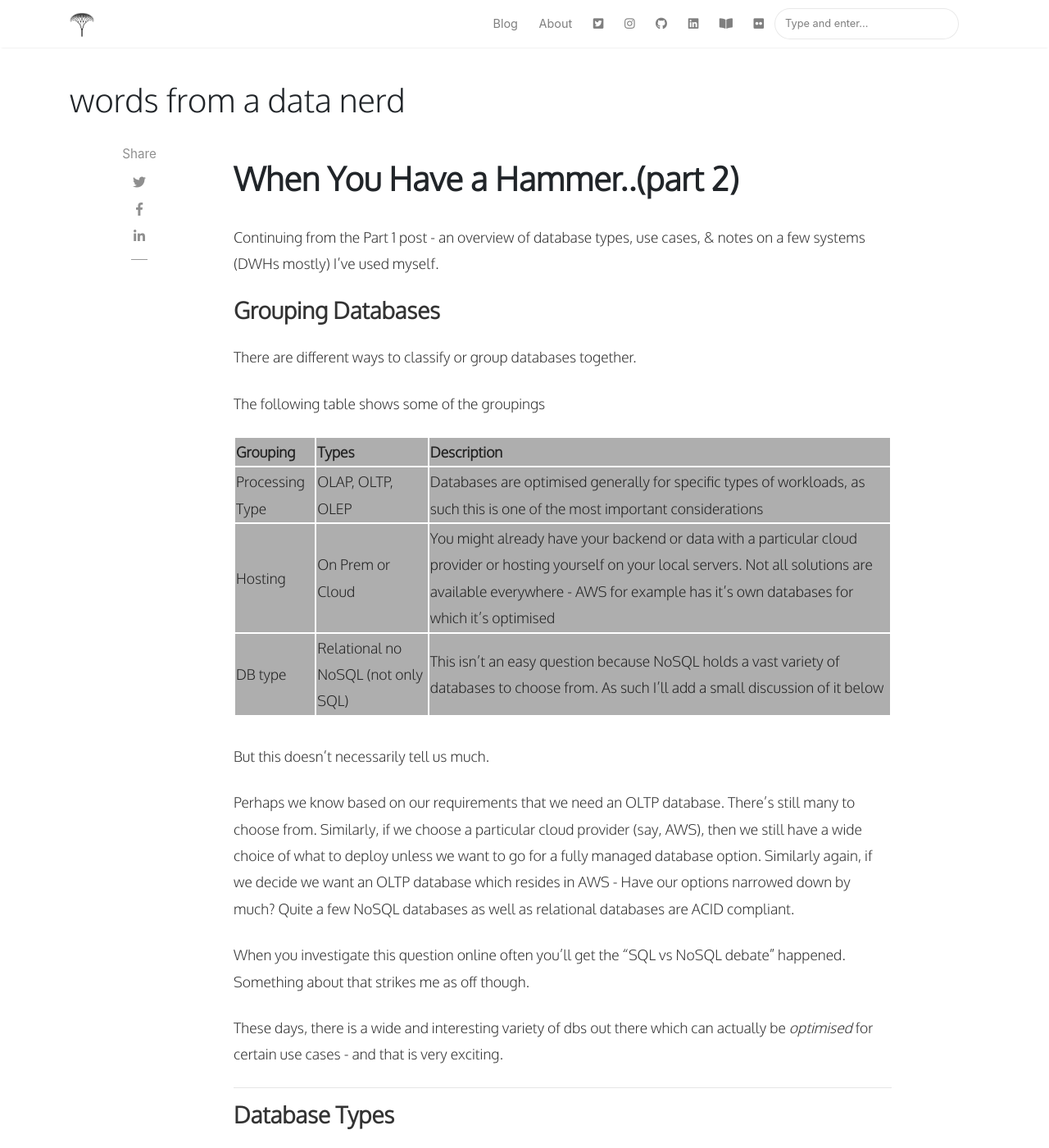
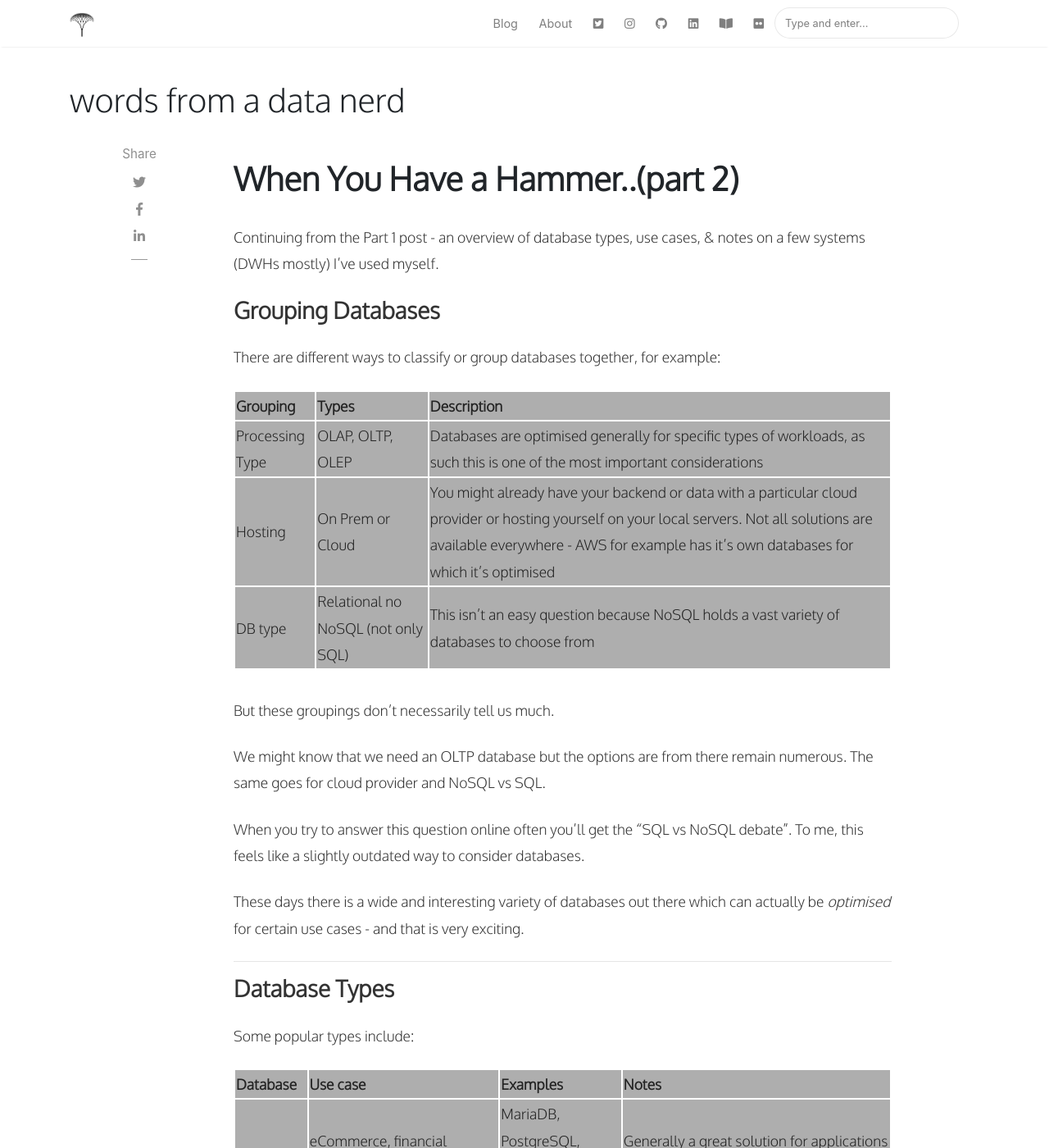
Before and after one commit to bolyche/bolyche.github.io, a Jekyll site: the page built from _posts/2023-09-26-When-You-Have-A-Hammer-2.md, in a window 1280 px wide and 1400 px high. Shown: the whole window at 82% size. Built offline with Jekyll 4.4.1, drawn with Linux system fonts in a browser that asks for light colours; nearby versions of some CDN libraries; comment, search, counter and statistics services are not loaded; some of the changed text lies outside the part shown.

Commit message:
update wording and grammar issues (#32)

```diff
--- a/_posts/2023-09-26-When-You-Have-A-Hammer-2.md
+++ b/_posts/2023-09-26-When-You-Have-A-Hammer-2.md
@@ -14,9 +14,7 @@ Continuing from the Part 1 post - an overview of database types, use cases, & no
 
 ### Grouping Databases
 
-There are different ways to classify or group databases together.
-
-The following table shows some of the groupings
+There are different ways to classify or group databases together, for example:
 
 <style>
 table, th, td {
@@ -29,27 +27,22 @@ table, th, td {
 |----------|-------|-------------|
 | Processing Type | OLAP, OLTP, OLEP | Databases are optimised generally for specific types of workloads, as such this is one of the most important considerations |
 | Hosting | On Prem or Cloud | You might already have your backend or data with a particular cloud provider or hosting yourself on your local servers. Not all solutions are available everywhere - AWS for example has it's own databases for which it's optimised |
-| DB type | Relational no NoSQL (not only SQL) | This isn't an easy question because NoSQL holds a vast variety of databases to choose from. As such I'll add a small discussion of it below
+| DB type | Relational no NoSQL (not only SQL) | This isn't an easy question because NoSQL holds a vast variety of databases to choose from
 
 <br>
-But this doesn't necessarily tell us much.
+But these groupings don't necessarily tell us much.
 
-Perhaps we know based on our requirements that we need an OLTP database. There's still many to choose from.
-Similarly, if we choose a particular cloud provider (say, AWS), then we still have a wide choice of what to deploy unless we want to go for a fully managed database option.
-Similarly again, if we decide we want an OLTP database which resides in AWS - Have our options narrowed down by much? Quite a few NoSQL databases as well as relational databases are ACID compliant.
+We might know that we need an OLTP database but the options are from there remain numerous. The same goes for cloud provider and NoSQL vs SQL.
 
+When you try to answer this question online often you'll get the "SQL vs NoSQL debate". To me, this feels like a slightly outdated way to consider databases.
 
-When you investigate this question online often you'll get the "SQL vs NoSQL debate" happened. Something about that strikes me as off though.
-
-These days, there is a wide and interesting variety of dbs out there which can actually be _optimised_ for certain use cases - and that is very exciting.
+These days there is a wide and interesting variety of databases out there which can actually be _optimised_ for certain use cases - and that is very exciting.
 
 ---------------
 
 ### Database Types
 
-When considering the database type, it can almost be simpler to consider the different _kinds_ of databases rather than SQL vs Non.
-
-Here are some of the more popular types:
+Some popular types include:
 
 | Database | Use case | Examples | Notes |
 |:---------|:---------|:---------|:------|
@@ -62,7 +55,7 @@ Here are some of the more popular types:
 | NewSQL | Similar to Relational but where horizontal scalability is required | CockroachDB, Couchbase | Typically CP (out of CAP), losing availability. Less flexible than popular relational dbs |
 
 <br>
-We can start to guess at a few easy things from this.
+From the above, it becomes a bit simpler to make some small generalisation. For example:
 
 - Do you have absolutely ridiculous amounts of incremental timestamp data to record? -> Yes? -> Maybe a time series db is your friend
 - Do you frequently query the relationship between multiple independent entities? -> Yes? -> Maybe a nice graph DB? (Perhaps overlaid over a DB to process large volumes?)
@@ -74,12 +67,11 @@ We can start to guess at a few easy things from this.
 I joke only a little here, because obviously the solution is not .. well, obvious. You'll likely find you need multiple solutions also to meet your business need.
 
 
-
 ---------------
 
 ### A few I'm familiar with
 
-I might expand this post or even move it to another page, but for the present, here's a small overview from me, for some of the systems I've used
+I might expand this post or even move it to another page, but for the present, here's a small overview from me for some of the systems I've used
 
 **Snowflake**
 
```
